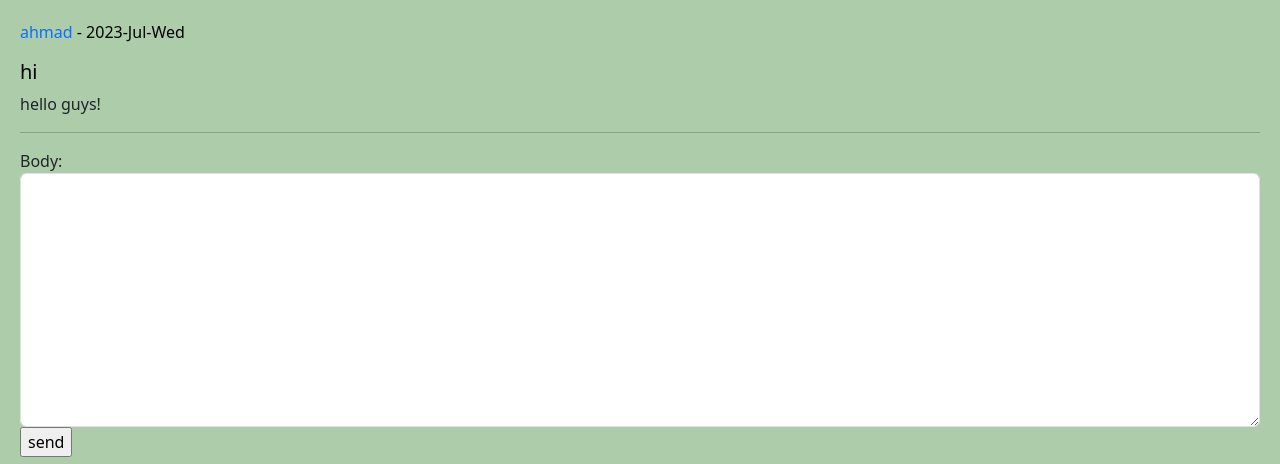
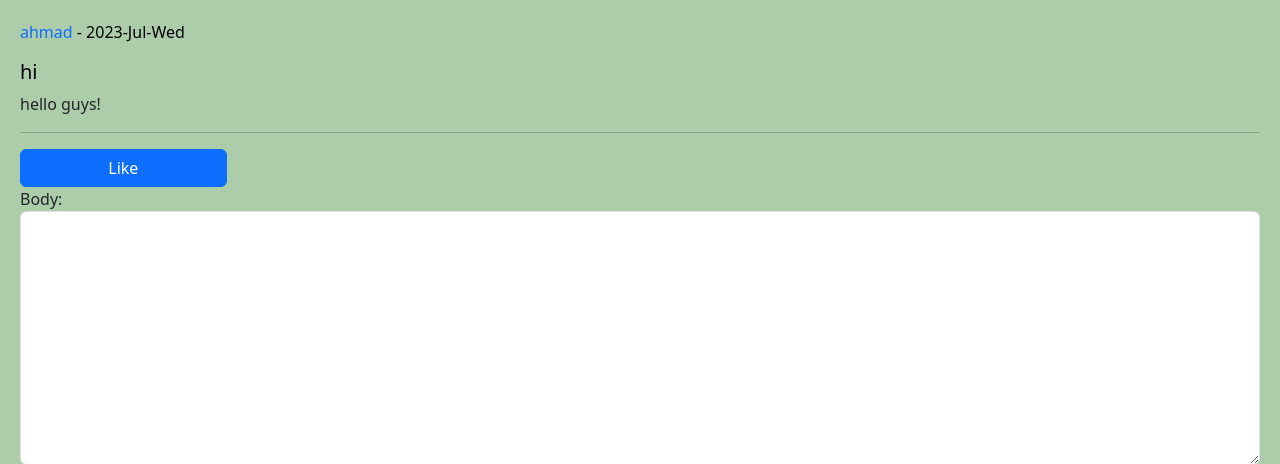
Before and after one commit to AkbarBeiramzadeh/twitter_2, a Django app: a page that uses home/templates/home/detail.html in a window 1280 px wide. Shown: the part 54-518 px from the top of the page. Run offline with Django 4.2, Linux system fonts and the light colour scheme; a user stored in the database is signed in; data comes from the database, SQL or seed files in the repository; both versions use the stored data as it was after the commit.

Commit message:
feat: create link for like in detail.html

```diff
--- a/home/templates/home/detail.html
+++ b/home/templates/home/detail.html
@@ -15,6 +15,7 @@
     <p>{{ post.body }}</p>
         <hr>
     {% if request.user.is_authenticated %}
+        <a href="" class="btn btn-primary col-md-2">Like</a>
         <form action="" method="post">
             {% csrf_token %}
             {{ form.as_div }}
@@ -30,6 +31,7 @@
         <p class="card-body">{{ comment.body }}</p>
 
         {% if request.user.is_authenticated %}
+
             <form action="{% url 'home:add_reply' post.id comment.id %}" method="post">
                 {% csrf_token %}
                 {{ reply_form.as_p }}
```
Also changed, not shown: db.sqlite3.
